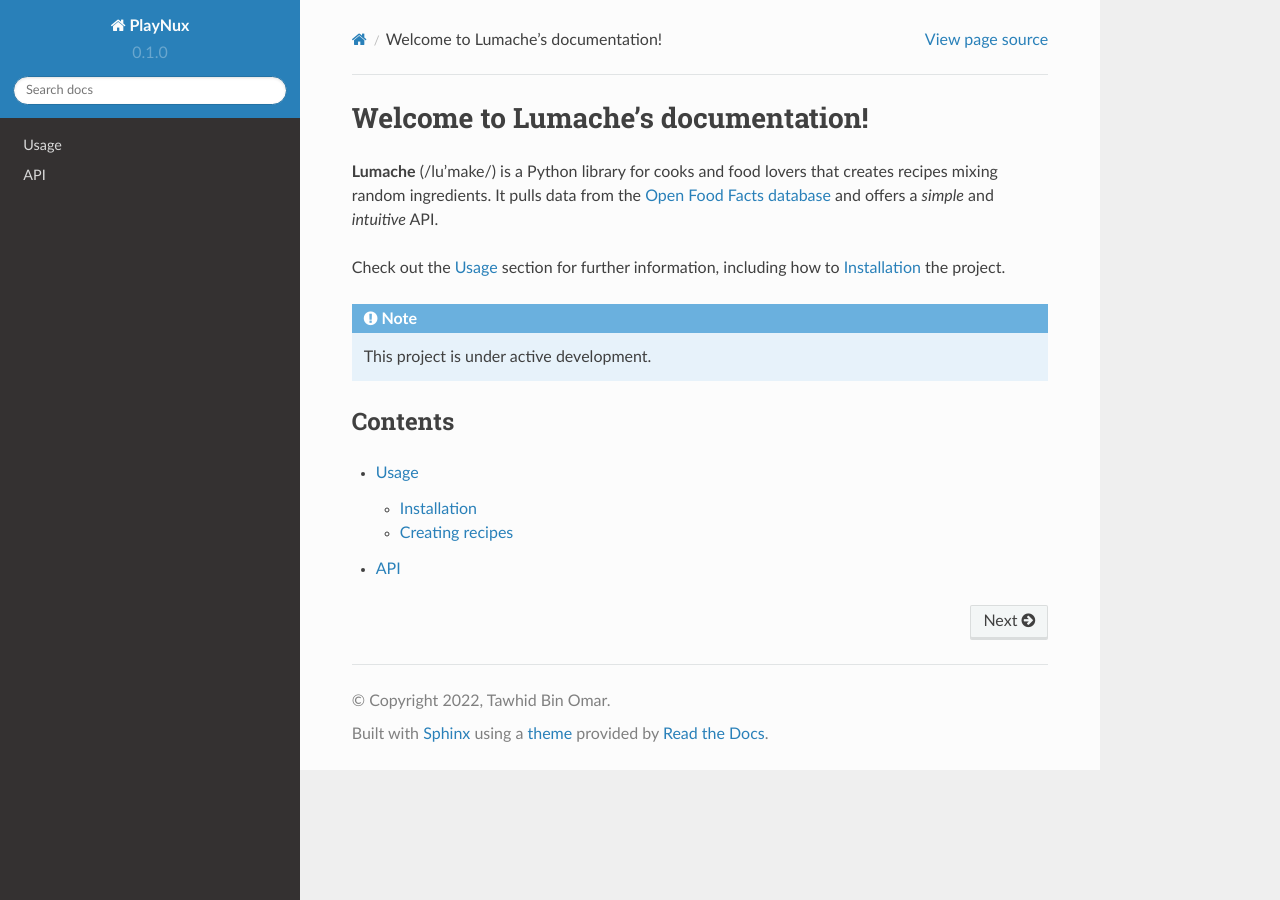
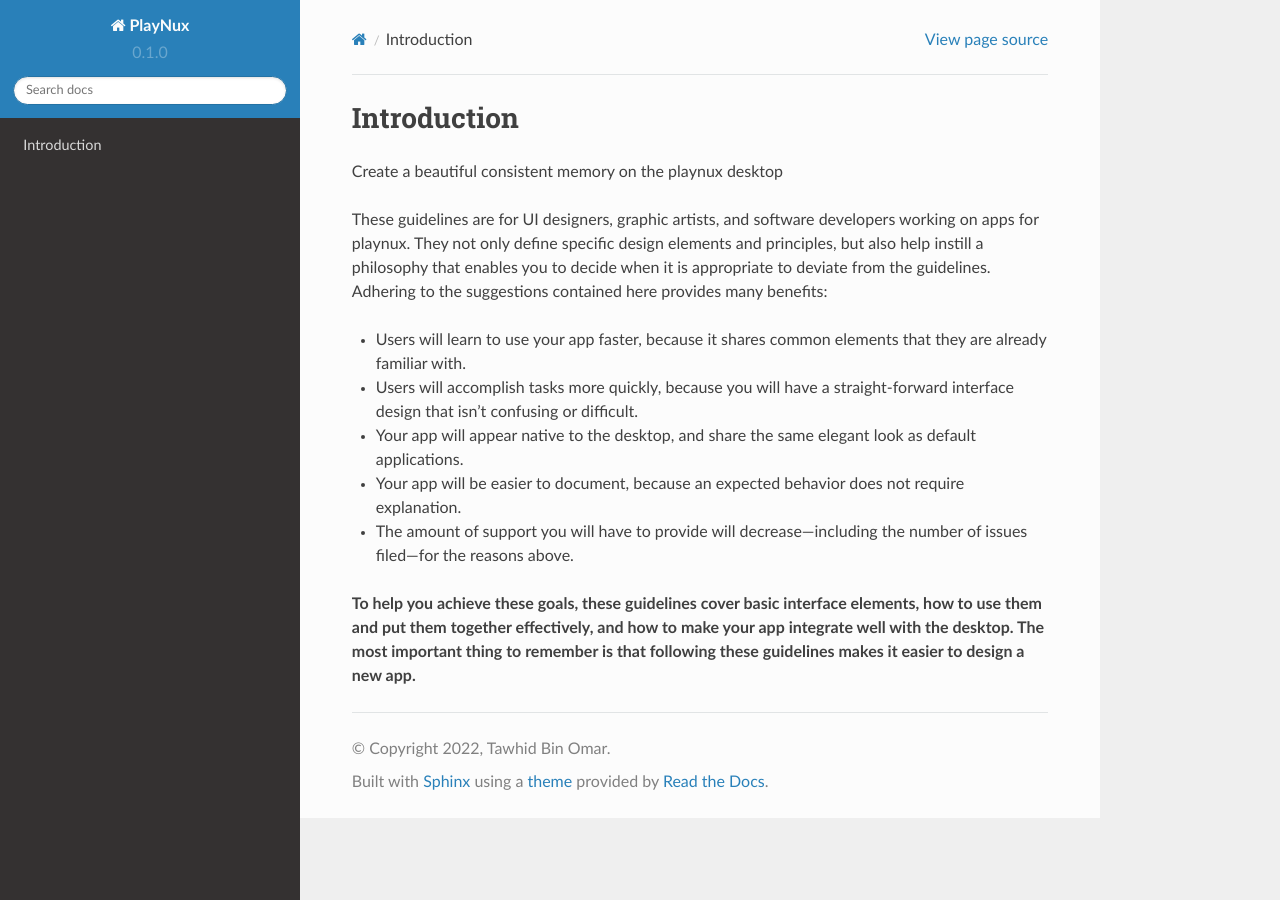
Before and after one commit to PlayNux/App-Shop-docs, a Sphinx documentation site: the page built from docs/source/index.rst, in a window 1280 px wide. Built offline with Sphinx 7.4.7 and the Read the Docs theme 2.0.0, drawn with Linux system fonts in a browser that asks for light colours.

```diff
--- a/docs/source/api.rst
+++ /dev/null
@@ -1,7 +0,0 @@
-API
-===
-
-.. autosummary::
-   :toctree: generated
-
-   lumache
--- a/docs/source/index.rst
+++ b/docs/source/index.rst
@@ -1,22 +1,15 @@
-Welcome to Lumache's documentation!
+Introduction
 ===================================
 
-**Lumache** (/lu'make/) is a Python library for cooks and food lovers
-that creates recipes mixing random ingredients.
-It pulls data from the `Open Food Facts database <https://world.openfoodfacts.org/>`_
-and offers a *simple* and *intuitive* API.
+Create a beautiful consistent memory on the playnux desktop
 
-Check out the :doc:`usage` section for further information, including
-how to :ref:`installation` the project.
+These guidelines are for UI designers, graphic artists, and software developers working on apps for playnux. They not only define specific design elements and principles, but also help instill a philosophy that enables you to decide when it is appropriate to deviate from the guidelines.
+Adhering to the suggestions contained here provides many benefits:
 
-.. note::
+* Users will learn to use your app faster, because it shares common elements that they are already familiar with.
+* Users will accomplish tasks more quickly, because you will have a straight-forward interface design that isn't confusing or difficult.
+* Your app will appear native to the desktop, and share the same elegant look as default applications.
+* Your app will be easier to document, because an expected behavior does not require explanation.
+* The amount of support you will have to provide will decrease—including the number of issues filed—for the reasons above.
 
-   This project is under active development.
-
-Contents
---------
-
-.. toctree::
-
-   usage
-   api
+**To help you achieve these goals, these guidelines cover basic interface elements, how to use them and put them together effectively, and how to make your app integrate well with the desktop. The most important thing to remember is that following these guidelines makes it easier to design a new app.**
```
Also changed, not shown: docs/source/App_Launcher.rst (added, +46 -0 lines), docs/source/design.rst (added, +68 -0 lines), docs/source/usage.rst (deleted, +0 -33 lines).
